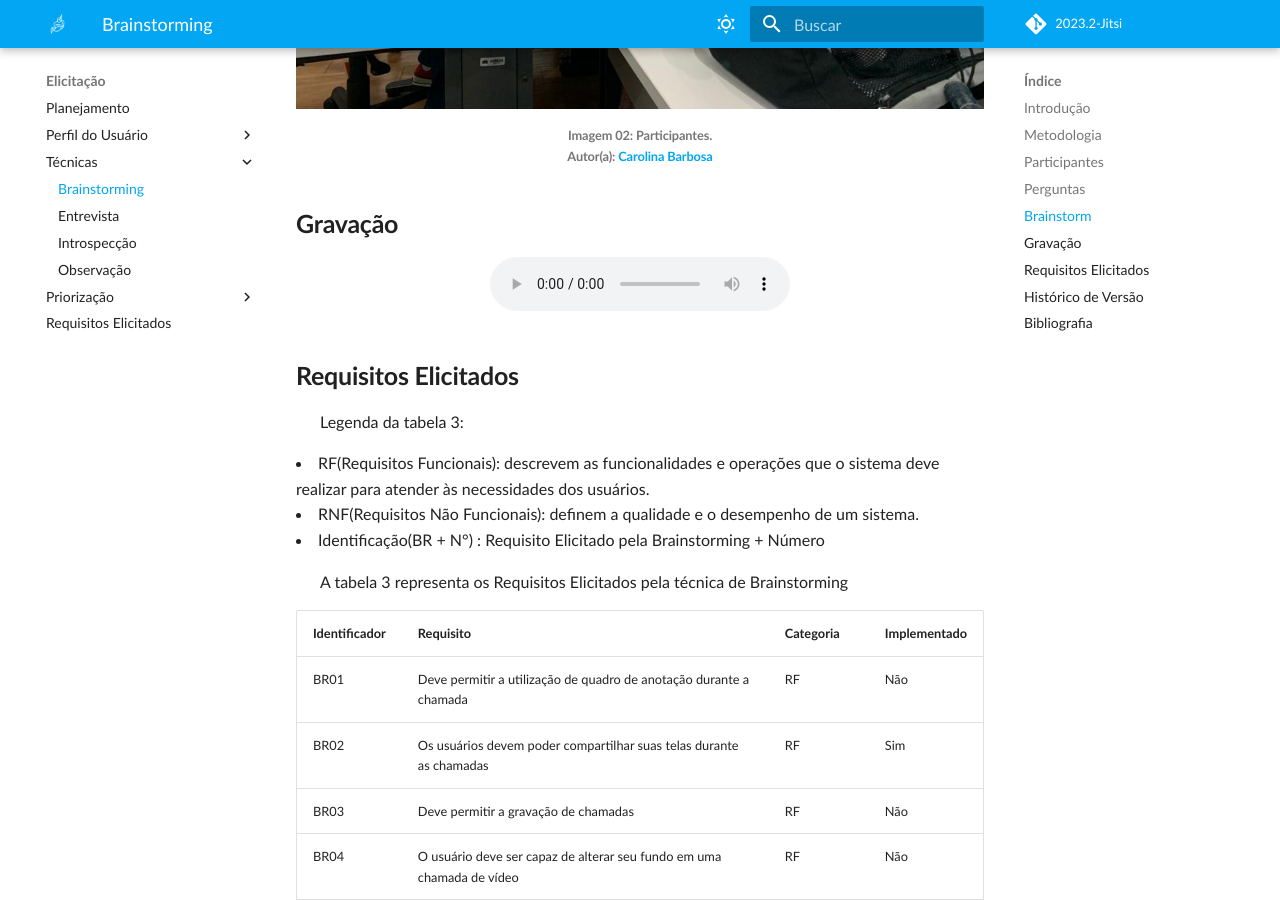
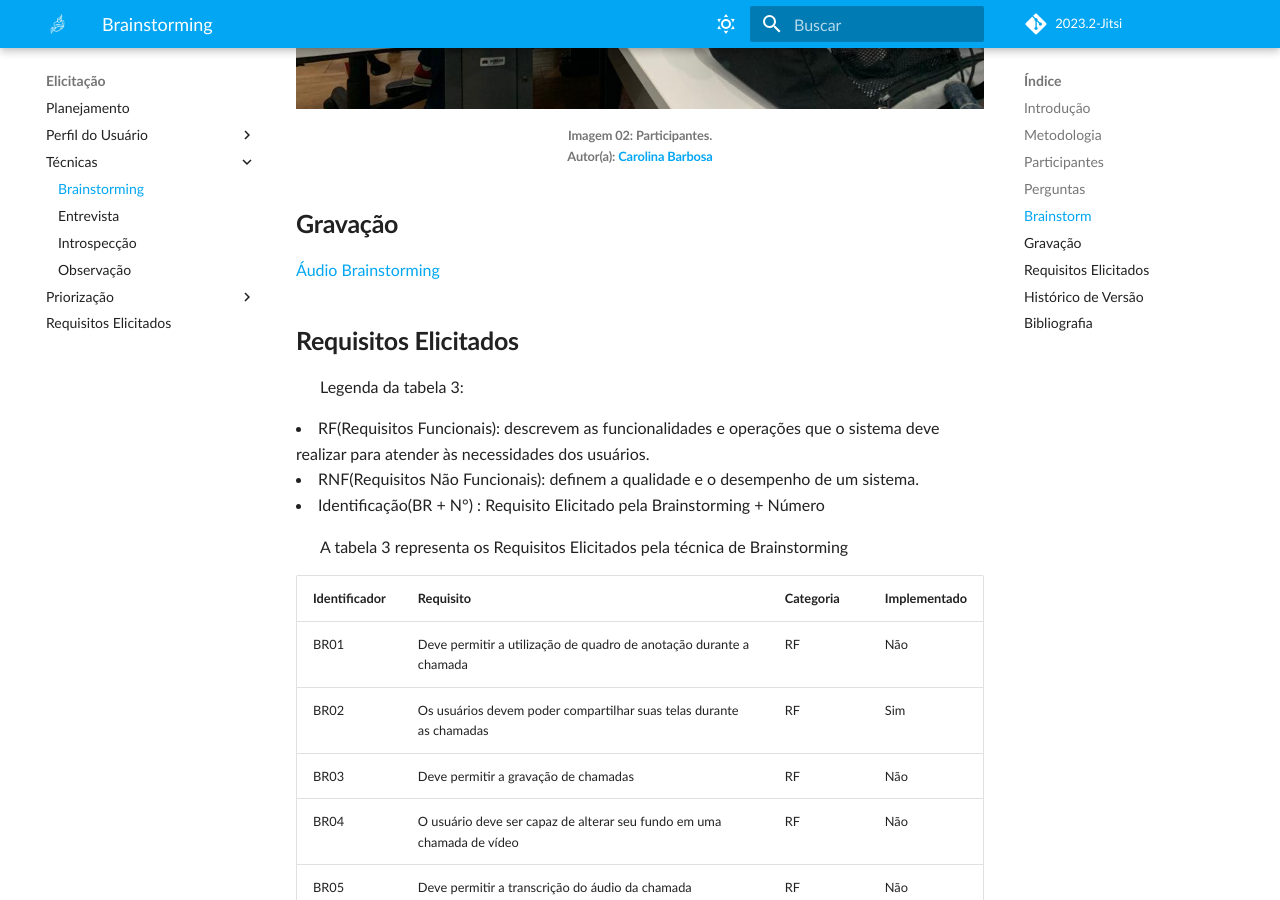
Before and after one commit to Requisitos-de-Software/2023.2-Jitsi, an MkDocs documentation site: the page built from docs/Elicitacao/tecnicas/brainstorming.md, in a window 1280 px wide and 900 px high, scrolled down 2466 px. Built offline with MkDocs 1.6.1 and Material for MkDocs 9.7.7, drawn with Linux system fonts in a browser that asks for light colours; some web fonts are replaced; comment, search, counter and statistics services are not loaded.

Commit message:
add link audio

```diff
--- a/docs/Elicitacao/tecnicas/brainstorming.md
+++ b/docs/Elicitacao/tecnicas/brainstorming.md
@@ -74,13 +74,8 @@
 </p>
 
 ## **Gravação**
-<center>
-    <audio controls>
-        <source src="../../assets/AudioBrainstorming.mp3" type="audio/mpeg">
-        Seu navegador não suporta a tag de áudio.
-    </audio>
-</center>
-
+<a href="https://drive.google.com/file/d/1slutHpxYl5z06qzIgN02mdJT9Odf2iKf/view?usp=sharing">Áudio Brainstorming</a>
+</p>
 
 ## **Requisitos Elicitados**
 <p align="justify">
```
